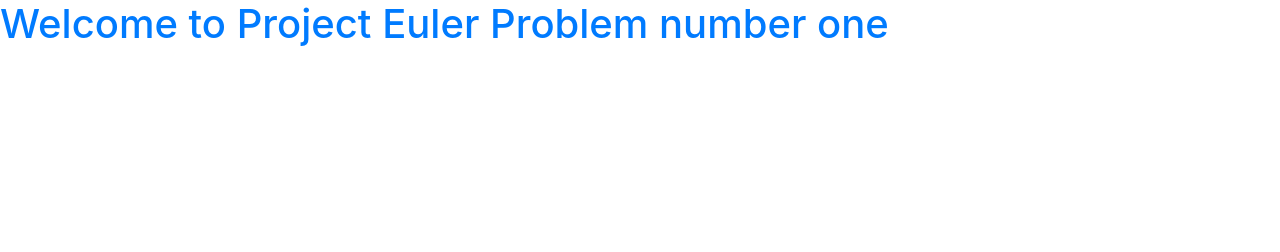
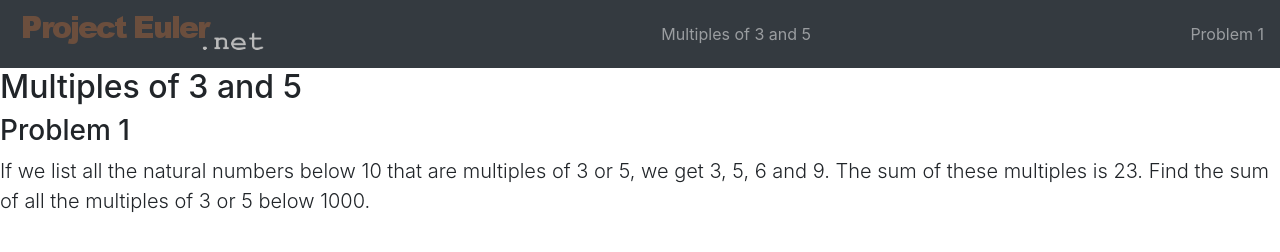
Before and after one commit to IgnacioRubio/ProjectEuler, a website: page Problem1/index.html in a window 1280 px wide. Drawn offline with nearby package versions, Linux system fonts and the light colour scheme.

Commit message:
Added simple design to Problem1 folder

```diff
--- a/Problem1/index.html
+++ b/Problem1/index.html
@@ -1,13 +1,45 @@
 <html>
     <head>
+        <!-- title -->
         <title>ProjectEuler | Problem 1</title>
+
+        <!-- favicon -->
+        <link rel="shortcut icon" href="../assets/img/favicon.ico" type="image/x-icon">
 
         <!-- css: bootstrap -->
         <link rel="stylesheet" href="node_modules/bootstrap/dist/css/bootstrap.css">
     </head>
 
     <body>
-        <h1 class="text-primary">Welcome to Project Euler Problem number one</h1>
+        <!-- navbar -->
+        <nav class="navbar navbar-dark bg-dark">
+            <a class="navbar-brand" href="https://projecteuler.net/">
+                <img src="../assets/img/project_euler_logo.png" alt="Project Euler">
+            </a>
+
+            <span class="navbar-text">
+                Multiples of 3 and 5
+            </span>
+
+            <div>
+                <div class="navbar-nav">
+                    <a class="nav-item nav-link" href="https://projecteuler.net/problem=1">Problem 1</a>
+              </div>
+            </div>
+        </nav>
+
+        <!-- statement -->
+        <section>
+            <h2>Multiples of 3 and 5</h2>
+
+            <h3>Problem 1</h3>
+
+            <p class="lead">
+                If we list all the natural numbers below 10 that are multiples of 3 or 5, we get 3, 5, 6 and 9. The sum of these multiples is 23.
+
+                Find the sum of all the multiples of 3 or 5 below 1000.
+            </p>
+        </section>
     </body>
 
     <!-- dependencies: jQuery -->
```
Also changed, not shown: assets/img/favicon.ico (added), assets/img/project_euler_logo.png (added).
